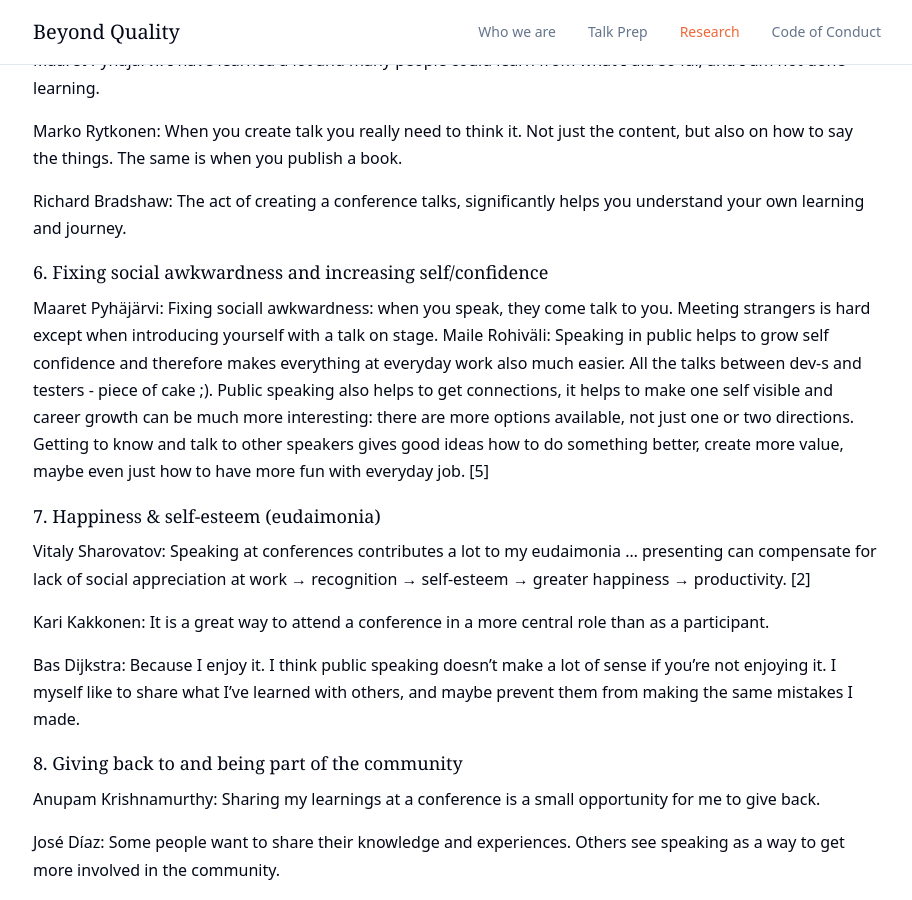
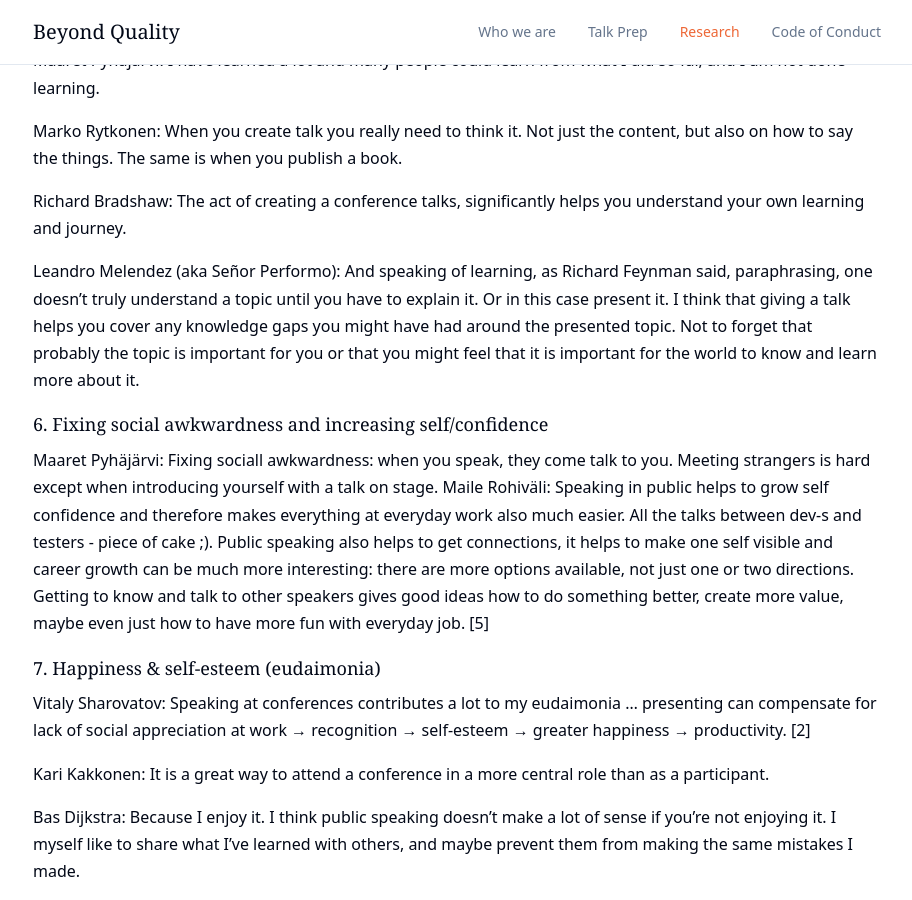
Before and after one commit to BeyondQuality/beyondquality, a Jekyll site: the page built from research/public_speaking.md, in a window 1280 px wide and 900 px high, scrolled down 4544 px. Shown: the whole window, without its empty margins (183-1095 px from the left). Built offline with Jekyll 4.4.1, drawn with Linux system fonts in a browser that asks for light colours; our own code applies the rules of GitHub Pages for plain Markdown files.

Commit message:
Update public_speaking.md

```diff
--- a/research/public_speaking.md
+++ b/research/public_speaking.md
@@ -105,6 +105,7 @@ Marko Rytkonen: When you create talk you really need to think it. Not just the c
 
 Richard Bradshaw: The act of creating a conference talks, significantly helps you understand your own learning and journey.
 
+Leandro Melendez (aka Señor Performo): And speaking of learning, as Richard Feynman said, paraphrasing, one doesn't truly understand a topic until you have to explain it. Or in this case present it. I think that giving a talk helps you cover any knowledge gaps you might have had around the presented topic. Not to forget that probably the topic is important for you or that you might feel that it is important for the world to know and learn more about it.
 
 ### 6. Fixing social awkwardness and increasing self/confidence
 
```
